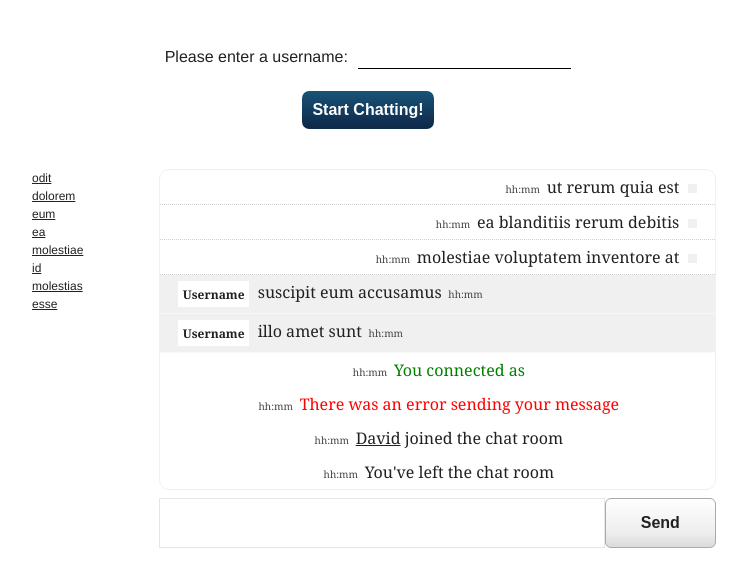
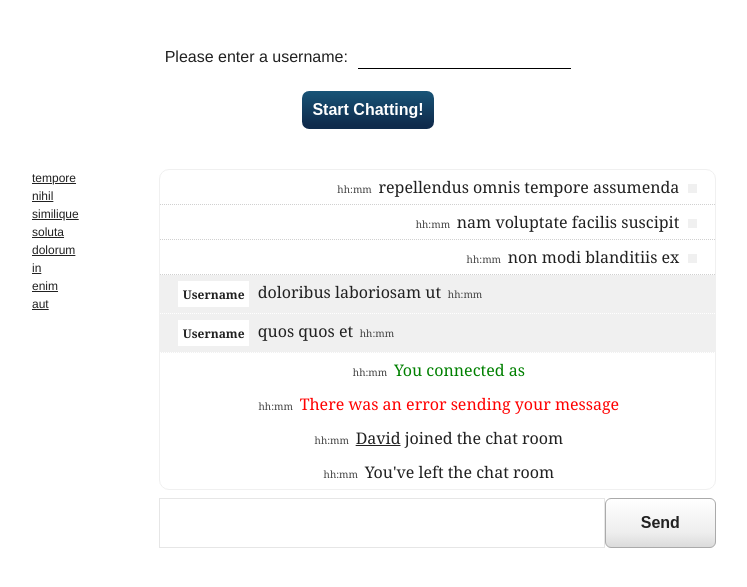
Before and after one commit to funnylookinhat/nodejs-chat, a website: page index.html in a window 1280 px wide. Shown: the part 111-698 px from the top of the page, without its empty margins (272-1019 px from the left). Drawn offline with nearby package versions, Linux system fonts and the light colour scheme.

```diff
--- a/index.html
+++ b/index.html
@@ -44,27 +44,27 @@
             <ul class='messages'>
               <li class='sent'>
                 <span class='timestamp'>hh:mm</span>
-                ut rerum quia est
+                repellendus omnis tempore assumenda
                 <span class='username username-placeholder'></span>
               </li>
               <li class='sent'>
                 <span class='timestamp'>hh:mm</span>
-                ea blanditiis rerum debitis
+                nam voluptate facilis suscipit
                 <span class='username username-placeholder'></span>
               </li>
               <li class='sent'>
                 <span class='timestamp'>hh:mm</span>
-                molestiae voluptatem inventore at
+                non modi blanditiis ex
                 <span class='username username-placeholder'></span>
               </li>
               <li class='received'>
                 <span class='username'>Username</span>
-                suscipit eum accusamus
+                doloribus laboriosam ut
                 <span class='timestamp'>hh:mm</span>
               </li>
               <li class='received'>
                 <span class='username'>Username</span>
-                illo amet sunt
+                quos quos et
                 <span class='timestamp'>hh:mm</span>
               </li>
               <li class='event success'>
@@ -98,14 +98,14 @@
         </div>
         <div id='chat-members'>
           <ul>
-            <li><a href="#">odit</a></li>
-            <li><a href="#">dolorem</a></li>
-            <li><a href="#">eum</a></li>
-            <li><a href="#">ea</a></li>
-            <li><a href="#">molestiae</a></li>
-            <li><a href="#">id</a></li>
-            <li><a href="#">molestias</a></li>
-            <li><a href="#">esse</a></li>
+            <li><a href="#">tempore</a></li>
+            <li><a href="#">nihil</a></li>
+            <li><a href="#">similique</a></li>
+            <li><a href="#">soluta</a></li>
+            <li><a href="#">dolorum</a></li>
+            <li><a href="#">in</a></li>
+            <li><a href="#">enim</a></li>
+            <li><a href="#">aut</a></li>
           </ul>
         </div>
       </div>
@@ -114,7 +114,7 @@
       <div class='container'></div>
     </footer>
     <script src="//ajax.googleapis.com/ajax/libs/jquery/1.8.2/jquery.min.js"></script>
-    <script>window.jQuery || document.write('<script src="/js/jquery-1.8.2.js"><\/script>')</script>
+    <script>window.jQuery || document.write('<script src="/js/libs/jquery-1.8.2.js"><\/script>')</script>
     <script src="/js/script.js" type="text/javascript"></script>
     <script type='text/javascript'>
       //<![CDATA[
--- a/main.js.coffee
+++ /dev/null
@@ -1,5 +0,0 @@
-#
-# NodeJS Redis Chat - Client Javascript
-#
-
-$ ->
```
Also changed, not shown: humans.txt (+4 -4 lines), js/libs/jquery-1.8.2.js (renamed from js/jquery-1.8.2.js), 1 other file.
